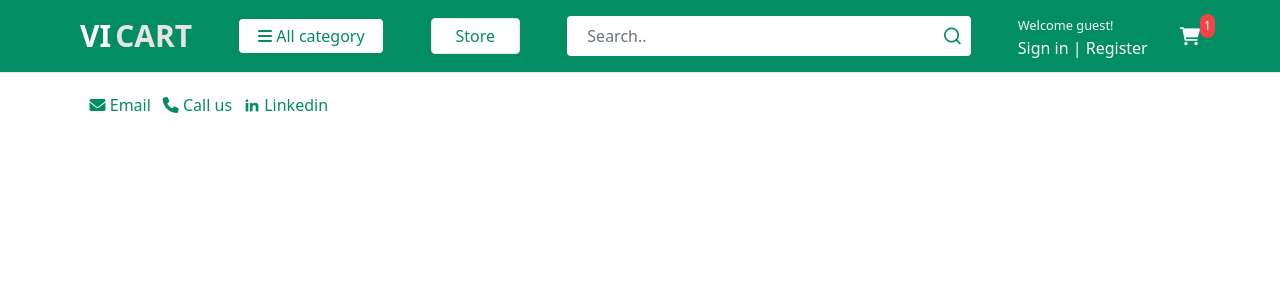
After one commit to vishalipar/cart, a Django app: template templates/index.html in a window 1280 px wide. The commit adds this page. Shown: the top 300 px of the page. Run offline with Django 5.2, Linux system fonts and the light colour scheme; the template is opened without the code that fills it: most values are stand-ins (such as "Sample title", 1, 10 or a date in 2020); some libraries are stand-ins or nearby versions.

Commit message:
Update home page

```diff
--- /dev/null
+++ b/templates/include/footer.html
@@ -0,0 +1,9 @@
+<hr class='color-red-900'>
+<div class='px-[7%] py-5'>
+
+    <ul class="flex text-[#038d63] text-sm md:text-base">
+        <li><a href="mailto:vishaliparce23@sndcoe.ac.in" class="nav-link"> <i class="fa fa-envelope"></i> Email </a></li>
+        <li><a href="tel:8010592871" class="nav-link px-3"> <i class="fa fa-phone"></i> Call us </a></li>
+        <li><a href="https://www.linkedin.com/in/vishal-ipar/" class="nav-link"> <i class="ri-linkedin-fill"></i> Linkedin </a></li>
+    </ul>
+</div>
--- /dev/null
+++ b/templates/include/navbar.html
@@ -0,0 +1,152 @@
+{% load static %}
+
+<header
+  class="flex flex-row w-full items-center px-2 md:px-20 py-1 md:py-3 bg-[#038d63] shadow-md relative"
+>
+  <div class="flex w-full items-center justify-between text-gray-50">
+    <div class="">
+      <a href="{% url 'home' %}" class="text-2xl md:text-3xl font-bold">
+        <span class="text-white">VI</span
+        ><span class="text-stone-200 ml-1">CART</span>
+      </a>
+    </div>
+
+    <div class="hidden md:block">
+      <div class="relative">
+        <button
+          type="button"
+          id="category"
+          class="w-36 bg-white text-[#038d63] py-[5px] rounded"
+          onClick="toggleDropdown()"
+        >
+          <i class="fa fa-bars"></i> All category
+        </button>
+        <div
+          class="dropdown hidden py-6 px-4 absolute w-full overflow-hidden flex flex-col rounded-sm shadow-sm border border-stone-200 bg-stone-50 mt-2 space-y-2 text-[#038d63]"
+        >
+        <a href="{% url 'home' %}">All Products</a>
+        {% for category in links %}
+          <a class="" href="{{ category.get_url }}">{{category.category_name}}</a>
+        {% endfor %}
+        </div>
+      </div>
+    </div>
+
+    <a
+      href="{% url 'home' %}"
+      class="border px-6 py-[5px] bg-white text-[#038d63] rounded hidden md:block"
+      >Store</a
+    >
+
+    <div class="w-[36%] text-[#038d63] hidden md:block">
+      <form action="{% url 'home' %}" class="" method="GET">
+        <div class="flex justify-center bg-white rounded">
+          <input
+            type="text"
+            class="text-[#038d63] ml-2 border-0 outline-0 active:outline-0"
+            style="width: 100%"
+            placeholder="Search.."
+            name="keyword"
+          />
+            <button class=" border-none" type="submit">
+              <i class="ri-search-line text-[#038d63] text-xl mr-2"></i>
+            </button>
+        </div>
+      </form>
+    </div>
+
+    <div class="">
+      <div class="flex justify-around items-center space-x-8">
+        {% if user.id is None %}
+          <div class="hidden md:block">
+            <small class="">Welcome guest!</small>
+            <div>
+              <a href="{% url 'home' %}">Sign in</a> <span class=""> | </span>
+              <a href="{% url 'home' %}"> Register</a>
+            </div>
+          </div>
+        {% else %}
+          <div class="hidden md:block">
+            <small class="">Welcome {{user.first_name}}!</small>
+            <div>
+              <a href="{% url 'dashboard' %}">Dashboard</a> <span class=""> | </span>
+{% comment %} <<<<<<< HEAD {% endcomment %}
+              {% comment %} <a href="{% url 'register' %}"> Logout</a> {% endcomment %}
+
+              <a href="{% url 'logout' %}"> Logout</a>
+            </div>
+          </div>
+        {% endif %}
+
+
+{% comment %} <<<<<<< HEAD {% endcomment %}
+
+
+
+
+
+
+        <a href="{% url 'home' %}" class="">
+          <div class="text-lg relative">
+            <i class="fa fa-shopping-cart"></i>
+            <span
+              class="bg-red-500 p-1 text-xs rounded-full -mt-1 md:-mt-2 absolute inline-block"
+              >{{cart_count}}</span
+            >
+          </div>
+        </a>
+        <i class="menu fa-solid fa-bars inline-block md:hidden text-lg" onClick="toggleSidebar(true)"></i>
+        <i class="close fa-solid fa-xmark inline-block md:hidden text-xl" onClick="toggleSidebar(false)" style="display: none"></i>
+      </div>
+    </div>
+  </div>
+
+  {% comment %} sidebar {% endcomment %}
+  <div class="block md:hidden h-dvh w-[80%] bg-green-200/80 backdrop-blur-sm absolute top-0 left-0 duration-500" id="sidebar" style="left: -100%">
+
+    <ul class="h-[50%] my-auto w-[80%] ml-auto mr-0 mt-20 space-y-4">
+      <li>
+        Category
+      </li>
+      <li>
+        <a href="{% url 'home' %}">Store</a>
+      </li>
+      <li>
+        Search
+      </li>
+      <li>
+        <a href="{% url 'home' %}">Sign in</a>
+      </li>
+      <li>
+        <a href="{% url 'home' %}">Register</a>
+      </li>
+    </ul>
+  </div>
+</header>
+
+<script>
+  function toggleDropdown() {
+    const dropdown = document.querySelector(".dropdown");
+    dropdown.classList.toggle("hidden");
+  }
+
+  function toggleSidebar(flag) {
+    const sidebar = document.querySelector("#sidebar");
+    const menu = document.querySelector(".menu");
+    const close = document.querySelector(".close");
+    console.log("flag="+flag);
+    if(flag){
+      sidebar.style.left="0"
+      menu.style.display="none";
+      close.style.display="inline-block";
+      document.body.style.overflow="hidden";
+      flag=false
+    }else{
+      sidebar.style.left="-100%";
+      menu.style.display="inline-block";
+      close.style.display="none";
+      document.body.style.overflow="auto";
+      flag=true
+    }
+  }
+</script>
--- /dev/null
+++ b/templates/index.html
@@ -0,0 +1,54 @@
+{% load static %}
+<!DOCTYPE html>
+<html lang="en">
+  <head>
+    <meta charset="UTF-8" />
+    <meta name="viewport" content="width=device-width, initial-scale=1.0" />
+    <title>{% block title %}vicart{% endblock %}</title>
+    <!-- Font awesome 5 -->
+    <link href="{% static 'fontawesomefree/css/fontawesome.css' %}" rel="stylesheet" type="text/css">
+    <link href="{% static 'fontawesomefree/css/brands.css' %}" rel="stylesheet" type="text/css">
+    <link href="{% static 'fontawesomefree/css/solid.css' %}" rel="stylesheet" type="text/css">
+    <link
+      href="{% static 'fonts/fontawesome/css/all.min.css' %}"
+      type="text/css"
+      rel="stylesheet"
+    />
+
+    <link rel="stylesheet" href="https://cdnjs.cloudflare.com/ajax/libs/font-awesome/6.0.0-beta3/css/all.min.css">
+
+    {% comment %} Tailwind css {% endcomment %}
+    <script src="https://cdn.tailwindcss.com"></script>
+    <script src="https://cdn.tailwindcss.com?plugins=forms,typography,aspect-ratio,line-clamp,container-queries"></script>
+    <link
+    href="https://cdn.jsdelivr.net/npm/remixicon@4.4.0/fonts/remixicon.css"
+    rel="stylesheet"
+/>
+
+    <script>
+      tailwind.config = {
+        theme: {
+          extend: {
+            colors: {
+              clifford: "#da373d",
+            },
+          },
+        },
+      };
+    </script>
+    <style type="text/tailwindcss">
+      @layer utilities {
+        .content-auto {
+          content-visibility: auto;
+        }
+      }
+    </style>
+    {% comment %} <script src="{% static 'js/script.js' %}" type="text/javascript"></script> {% endcomment %}
+  </head>
+  <body>
+    <div class="lg:content-auto">
+      {% include "include/navbar.html" %} {% block content %} {% endblock %}
+    </div>
+    {% include "include/footer.html" %}
+  </body>
+</html>
```
Also changed, not shown: templates/home.html (+56 -12 lines).
